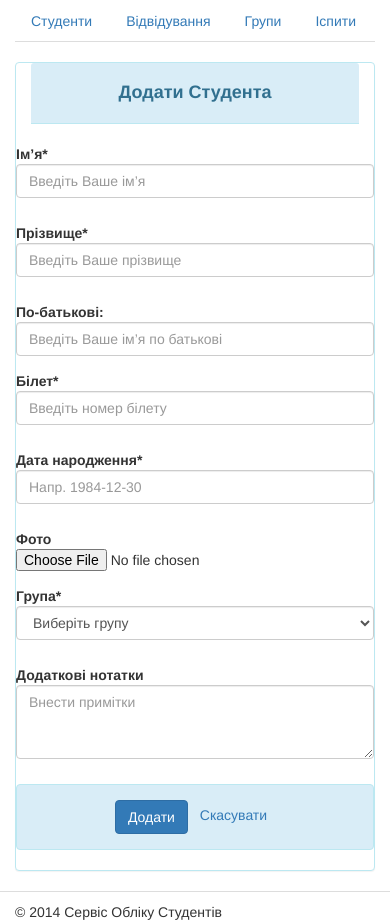
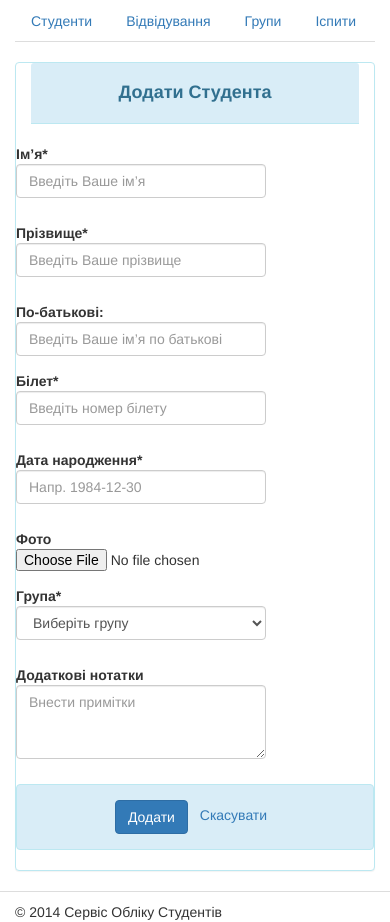
Before and after one commit to lofajob/studentsdb, a Django app: a page that uses students/templates/students/students_add.html in a window 390 px wide. Shown: the part 149-1071 px from the top of the page. Run offline with Django 3.2, Linux system fonts and the light colour scheme; data comes from the database, SQL or seed files in the repository; some libraries are stand-ins or nearby versions.

Commit message:
fixed some visual bugs

```diff
--- a/students/static/css/main.css
+++ b/students/static/css/main.css
@@ -4,6 +4,12 @@
 }
 
 								/* Random Styles */
+
+								/* From Styles */
+
+textarea, select, input {
+	max-width: 250px;
+}
 
 /* Grops Selector */
 #group-selector {
--- a/students/templates/students/students_add.html
+++ b/students/templates/students/students_add.html
@@ -33,17 +33,17 @@
         <form action="{% url 'students_add' %}" method="post" class="form-horizontal" role="form" enctype="multipart/form-data" name="myform" >
             {% csrf_token %}
 
-            <div class="form-group">
+            <div class="form-group {% if errors.first_name %}has-error{% endif %}">
                 <label for="first_name" class="col-sm-5 control-label">Ім’я*</label>
-                <div class="col-sm-3">
+                <div class="col-sm-7">
                     <input type="text" value="{{ request.POST.first_name }}" class="form-control" id="first_name" name="first_name" placeholder="Введіть Ваше ім’я" />
                     <span class="help-block">{{ errors.first_name }}</span>
                 </div>
             </div>
 
-            <div class="form-group">
+            <div class="form-group {% if errors.last_name %}has-error{% endif %}">
                 <label for="last_name" class="col-sm-5 control-label">Прізвище*</label>
-                <div class="col-sm-3">
+                <div class="col-sm-7">
                     <input type="text" value="{{ request.POST.last_name }}" class="form-control" id="last_name" name="last_name" placeholder="Введіть Ваше прізвище" />
                     <span class="help-block">{{ errors.last_name }}</span>
                 </div>
@@ -51,22 +51,22 @@
 
             <div class="form-group">
                 <label for="middle_name" class="col-sm-5    control-label">По-батькові:</label>
-                <div class="col-sm-3">
+                <div class="col-sm-7">
                     <input type="text" value="{{ request.POST.midlle_name }}" class="form-control" id="middle_name" name="middle_name" placeholder="Введіть Ваше ім’я по батькові" />
                 </div>
             </div>
 
-            <div class="form-group">
+            <div class="form-group {% if errors.ticket %}has-error{% endif %}">
                 <label for="ticket" class="col-sm-5    control-label">Білет*</label>
-                <div class="col-sm-3">
+                <div class="col-sm-7">
                     <input type="text" value="{{ request.POST.ticket }}" class="form-control" id="ticket" name="ticket" placeholder="Введіть номер білету" />
                     <span class="help-block">{{ errors.ticket }}</span>
                 </div>
             </div>
 
-            <div class="form-group">
+            <div class="form-group {% if errors.birthday %}has-error{% endif %}">
                 <label for="birthday" class="col-sm-5    control-label">Дата народження*</label>
-                <div class="col-sm-3">
+                <div class="col-sm-7">
                     <input type="text" value="{{ request.POST.birthday }}" class="form-control" id="birthday" name="birthday" placeholder="Напр. 1984-12-30" />
                     <span class="help-block">{{ errors.birthday }}</span>
                 </div>
@@ -74,14 +74,14 @@
 
             <div class="form-group">
                 <label for="photo" class="col-sm-5    control-label">Фото</label>
-                <div class="col-sm-3">
+                <div class="col-sm-7">
                     <input type="file" value="" id="photo" name="photo" />
                 </div>
             </div>
 
-            <div class="form-group">
+            <div class="form-group {% if errors.student_group %}has-error{% endif %}">
                 <label for="student_group" class="col-sm-5 control-label">Група*</label>
-                <div class="col-sm-3">
+                <div class="col-sm-7">
                     <select class="form-control" name="student_group" id="student_group">
                         <option value="">Виберіть групу</option>
                         {% for group in groups %}
@@ -94,7 +94,7 @@
 
             <div class="form-group">
                 <label for="notes" class="col-sm-5 control-label">Додаткові нотатки</label>
-                <div class="col-sm-3 ">
+                <div class="col-sm-7 ">
                     <textarea class="form-control" rows="3" name="notes" id="notes" value="{{ request.POST.notes }}" placeholder="Внести примітки"></textarea>
                 </div>
             </div>
```
